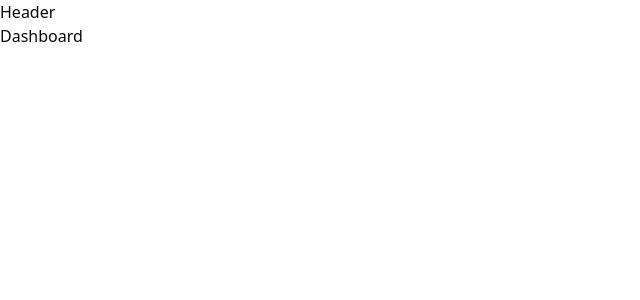
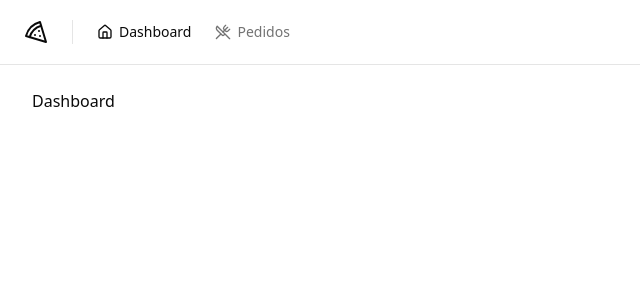
Before and after one commit to brunoseleghin/pizzashop-web, a React (Vite) app: page / in a window 1280 px wide. Shown: the top 300 px of the page, without its empty margins (0-640 px from the left). Built offline with nearby package versions, Linux system fonts and the light colour scheme.

Commit message:
styled app layout

```diff
--- a/src/pages/_layouts/app.tsx
+++ b/src/pages/_layouts/app.tsx
@@ -1,11 +1,13 @@
 import { Outlet } from 'react-router-dom'
+
+import { Header } from '@/components/header'
 
 export function AppLayout() {
   return (
-    <div>
-      <h1>Header</h1>
+    <div className="flex min-h-screen flex-col antialiased">
+      <Header />
 
-      <div>
+      <div className="flex flex-1 flex-col gap-4 p-8 pt-6">
         <Outlet />
       </div>
     </div>
```
